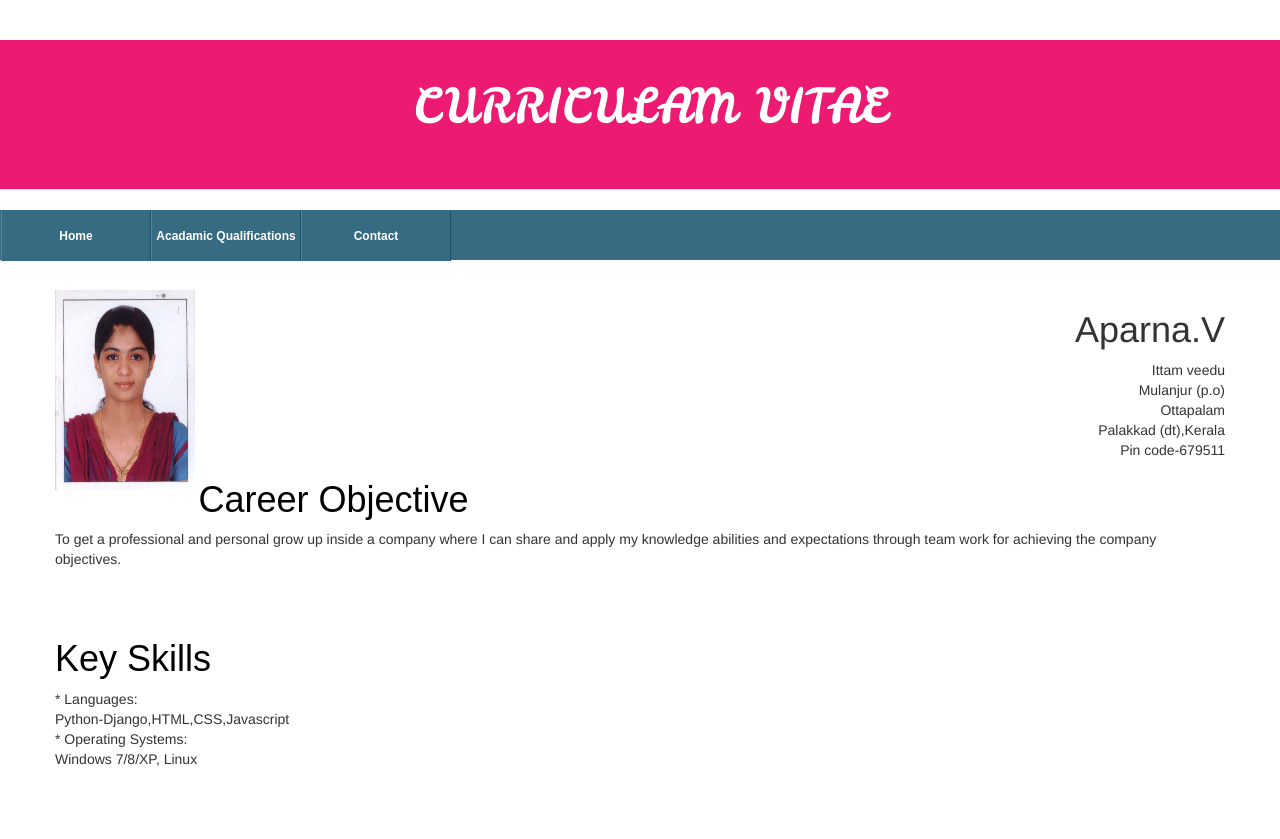
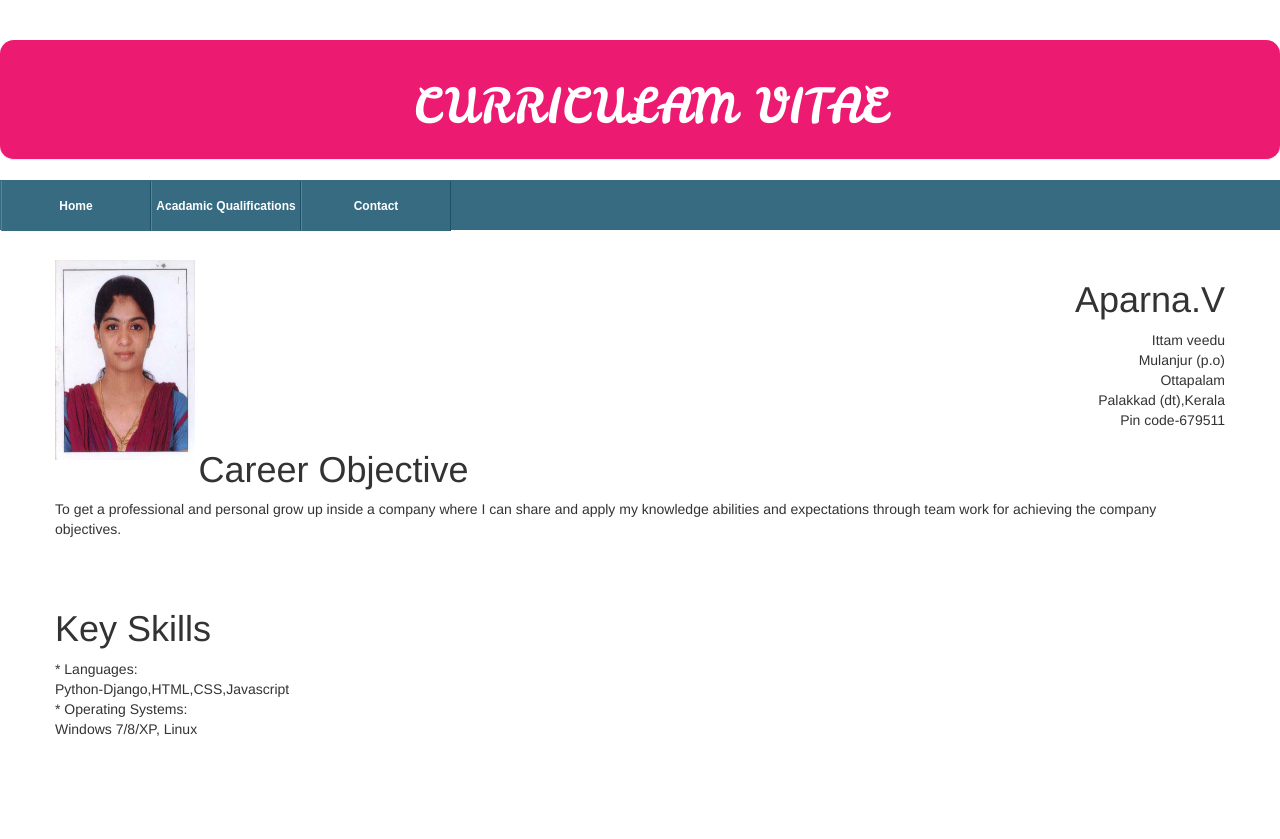
Before and after one commit to AparnaBalagopal/resume-blog, a Django app: page / in a window 1280 px wide. After the commit the page ends 736 px from the top, so only its background shows below. Run offline with Django 3.2, Linux system fonts and the light colour scheme; data comes from the database, SQL or seed files in the repository; parts of the project's set-up code (start-up, migrations or seed data) failed here and were passed over; some libraries are stand-ins or nearby versions.

Commit message:
changes in css file

```diff
--- a/biodata/static/css/biodata.css
+++ b/biodata/static/css/biodata.css
@@ -3,15 +3,18 @@ h1 a {
     font-family: 'Arial';
 }
 body {
+
     padding-left: 0px;
 
 }
 .page-header {
-	height: 150px;
+
+ 	border-radius: 14px;
+  	background-position: 100px;
+	height: 120px;
     background-color: #ED1A72;
-    margin-top: 0;
-
-    padding: 20px 20px 20px 40px;
+    margin-top: 0px;
+	padding: 20px 20px 20px 40px;
 }
 
 .page-header h1, .page-header h1 a, .page-header h1 a:visited, .page-header h1 a:active {
@@ -59,6 +62,7 @@ h1, h2, h3, h4 {
 
 
 #wrap	{
+
 	width: 100%; /* Spans the width of the page */
 	height: 50px;
 	margin: 0; /* Ensures there is no space between sides of the screen and the menu */
--- a/biodata/templates/biodata/first_page.html
+++ b/biodata/templates/biodata/first_page.html
@@ -8,7 +8,7 @@
 
         <div class="post">
 
-            <h1><a href="{% url 'second_page' pk=post.pk %}">{{ post.title }}</a></h1>
+            <h1>{{ post.title }}</a></h1>
             <p>{{ post.text|linebreaksbr }}</p>
         </div>
     {% endfor %}
```
